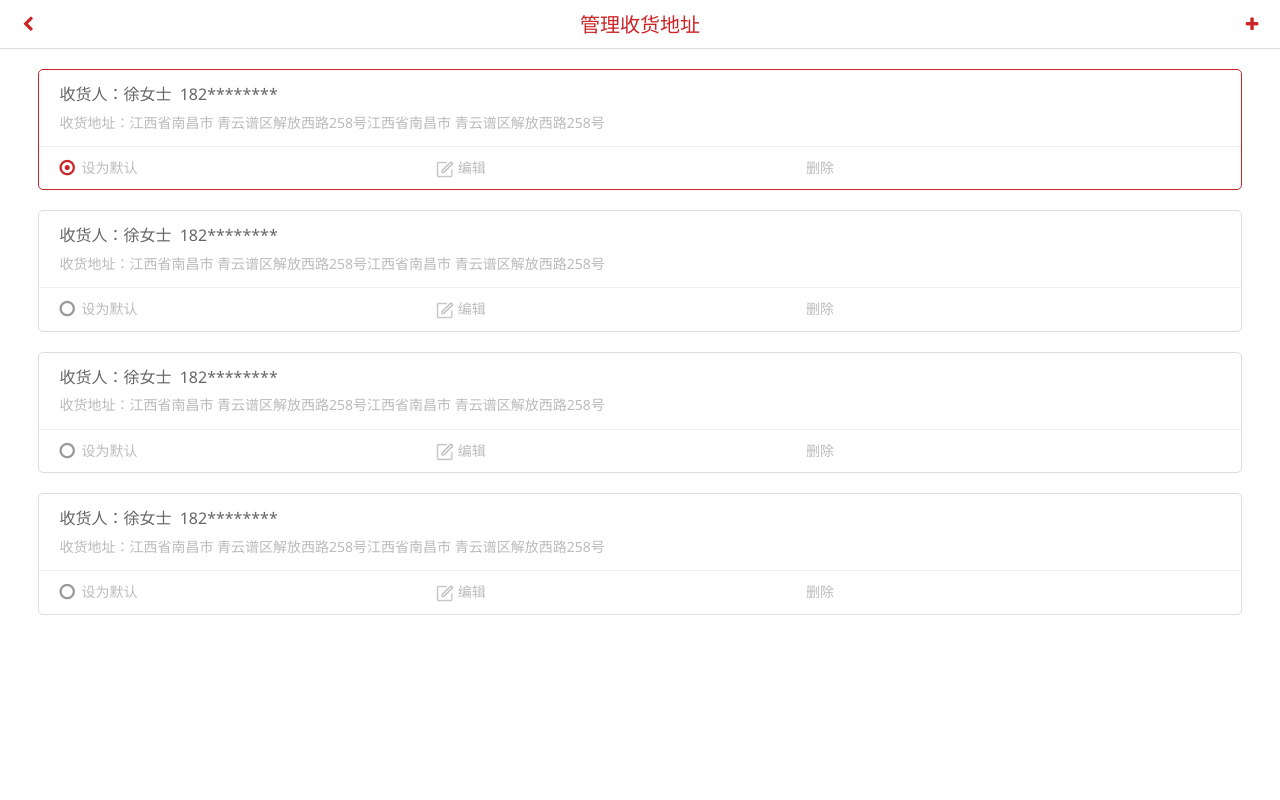
After one commit to lanqian93/supermarket, a Django app: template sm/templates/user/gladdress.html in a window 1280 px wide. The commit adds this page. Run offline with Django 3.2, Linux system fonts and the light colour scheme; the template is opened without the code that fills it, so the values that code supplies are empty.

Commit message:
用户模块，登录，注册，忘记密码，个人中心，个人信息,登录验证,手机接收验证码

```diff
--- a/sm/apps/users/urls.py
+++ b/sm/apps/users/urls.py
@@ -1,6 +1,7 @@
 from django.conf.urls import url
 
-from users.views import RegistView, LoginView, ForgetView, MemberView, UserInforView
+from users.views import RegistView, LoginView, ForgetView, MemberView, UserInforView, AddressListView, AddAddressView, \
+    send_code
 
 urlpatterns = [
     url(r'^register/$', RegistView.as_view(), name='注册'),
@@ -8,4 +9,7 @@ urlpatterns = [
     url(r'^forget/$', ForgetView.as_view(), name='忘记密码'),
     url(r'^member/$', MemberView.as_view(), name='用户中心'),
     url(r'^information/$', UserInforView.as_view(), name='用户信息'),
+    url(r'^addresses/$', AddressListView.as_view(), name='收货地址列表'),
+    url(r'^addaddress/$', AddAddressView.as_view(), name='添加地址'),
+    url(r'^sendcode/$', send_code, name='发送验证码'),
 ]
--- /dev/null
+++ b/sm/templates/user/gladdress.html
@@ -0,0 +1,88 @@
+{% load static %}
+<!DOCTYPE html>
+<html>
+	<head>
+		<meta charset="utf-8">
+		<meta http-equiv="X-UA-Compatible" content="IE=edge">
+		<title>超市</title>
+        <meta name="description" content="">
+        <meta name="keywords" content="">
+        <meta name="viewport" content="width=device-width, initial-scale=1, maximum-scale=1, user-scalable=no">
+        <meta name="renderer" content="webkit">
+        <meta http-equiv="Cache-Control" content="no-siteapp" />
+        <link rel="icon" type="image/png" href="/theme/default/images/favicon.png">
+		<link href="{% static 'css/amazeui.min.css' %}" rel="stylesheet" type="text/css" />
+		<link href="{% static 'css/style.css' %}" rel="stylesheet" type="text/css" />
+
+	</head>
+	<body>
+		<header data-am-widget="header" class="am-header am-header-default sq-head ">
+			<div class="am-header-left am-header-nav">
+				<a href="javascript:history.back()" class="">
+					<i class="am-icon-chevron-left"></i>
+				</a>
+			</div>
+			<h1 class="am-header-title">
+  	            <a href="" class="">管理收货地址</a>
+            </h1>
+            <div class="am-header-right am-header-nav">
+				<a href="address.html" class="">
+					<i class="am-icon-plus"></i>
+				</a>
+			</div>
+	    </header>
+	    <div style="height: 49px;"></div>
+	    <ul class="address-list">
+	    	<li class="curr">
+	    		<p>收货人：徐女士&nbsp;&nbsp;182********</p>
+	    		<p class="order-add1">收货地址：江西省南昌市 青云谱区解放西路258号江西省南昌市 青云谱区解放西路258号</p>
+	    	    <hr />
+	    	    <div class="address-cz">
+	    	    	<label class="am-radio am-warning">
+                       <input type="radio" name="radio3" value="" data-am-ucheck checked> 设为默认
+                    </label>
+                    <a href=""><img src="{% static 'images/bj.png' %}" width="18" />&nbsp;编辑</a>
+                    <a href="">删除</a>
+	    	    </div>
+	    	</li>
+	    	<li>
+	    		<p>收货人：徐女士&nbsp;&nbsp;182********</p>
+	    		<p class="order-add1">收货地址：江西省南昌市 青云谱区解放西路258号江西省南昌市 青云谱区解放西路258号</p>
+	    	    <hr />
+	    	    <div class="address-cz">
+	    	    	<label class="am-radio am-warning">
+                       <input type="radio" name="radio3" value="" data-am-ucheck > 设为默认
+                    </label>
+                    <a href=""><img src="{% static 'images/bj.png' %}" width="18" />&nbsp;编辑</a>
+                    <a href="">删除</a>
+	    	    </div>
+	    	</li>
+	    	<li>
+	    		<p>收货人：徐女士&nbsp;&nbsp;182********</p>
+	    		<p class="order-add1">收货地址：江西省南昌市 青云谱区解放西路258号江西省南昌市 青云谱区解放西路258号</p>
+	    	    <hr />
+	    	    <div class="address-cz">
+	    	    	<label class="am-radio am-warning">
+                       <input type="radio" name="radio3" value="" data-am-ucheck > 设为默认
+                    </label>
+                    <a href=""><img src="{% static 'images/bj.png' %}" width="18" />&nbsp;编辑</a>
+                    <a href="">删除</a>
+	    	    </div>
+	    	</li>
+	    	<li>
+	    		<p>收货人：徐女士&nbsp;&nbsp;182********</p>
+	    		<p class="order-add1">收货地址：江西省南昌市 青云谱区解放西路258号江西省南昌市 青云谱区解放西路258号</p>
+	    	    <hr />
+	    	    <div class="address-cz">
+	    	    	<label class="am-radio am-warning">
+                       <input type="radio" name="radio3" value="" data-am-ucheck > 设为默认
+                    </label>
+                    <a href=""><img src="{% static 'images/bj.png' %}" width="18" />&nbsp;编辑</a>
+                    <a href="">删除</a>
+	    	    </div>
+	    	</li>
+	    </ul>
+<script src="{% static 'js/jquery.min.js' %}"></script>
+<script src="{% static 'js/amazeui.min.js' %}"></script>
+	</body>
+</html>
--- a/sm/templates/user/login.html
+++ b/sm/templates/user/login.html
@@ -10,7 +10,7 @@
         <meta name="viewport" content="width=device-width, initial-scale=1, maximum-scale=1, user-scalable=no">
         <meta name="renderer" content="webkit">
         <meta http-equiv="Cache-Control" content="no-siteapp" />
-        <link rel="icon" type="image/png" href="{% static '/theme/default/images/favicon.png' %}">
+        <link rel="icon" type="image/png" href="/theme/default/images/favicon.png">
 		<link href="{% static 'css/amazeui.min.css' %}" rel="stylesheet" type="text/css" />
 		<link href="{% static 'css/style.css' %}" rel="stylesheet" type="text/css" />
 		<script src="{% static 'js/jquery-1.10.2.min.js' %}"></script>
--- a/sm/templates/user/member.html
+++ b/sm/templates/user/member.html
@@ -75,7 +75,7 @@
 		  	</div>
 		    <ul class="user-nav">
 		    	<li><a href="{% url 'user:用户信息' %}"> <img src="{% static 'images/1-icon4.png' %}"> <p>个人资料</p></a></li>
-		    	<li><a href=""> <img src="{% static 'images/1-icon5.png' %}"> <p>收货地址</p></a></li>
+		    	<li><a href="{% url 'user:收货地址列表' %}"> <img src="{% static 'images/1-icon5.png' %}"> <p>收货地址</p></a></li>
 		    	<li><a href="saftystep.html"> <img src="{% static 'images/1-icon6.png' %}"> <p>安全设置</p></a></li>
 		    	<li><a href="money.html"> <img src="{% static 'images/1-icon7.png' %}"> <p>我的钱包</p></a></li>
 		    </ul>
```
Also changed, not shown: sm/apps/users/forms.py (+20 -0 lines), sm/apps/users/helper.py (+49 -0 lines), sm/apps/users/views.py (+51 -1 lines), sm/sm/settings.py (+21 -0 lines), sm/templates/user/address.html (added, +59 -0 lines), sm/templates/user/reg.html (+56 -5 lines), sm/db.sqlite3.
